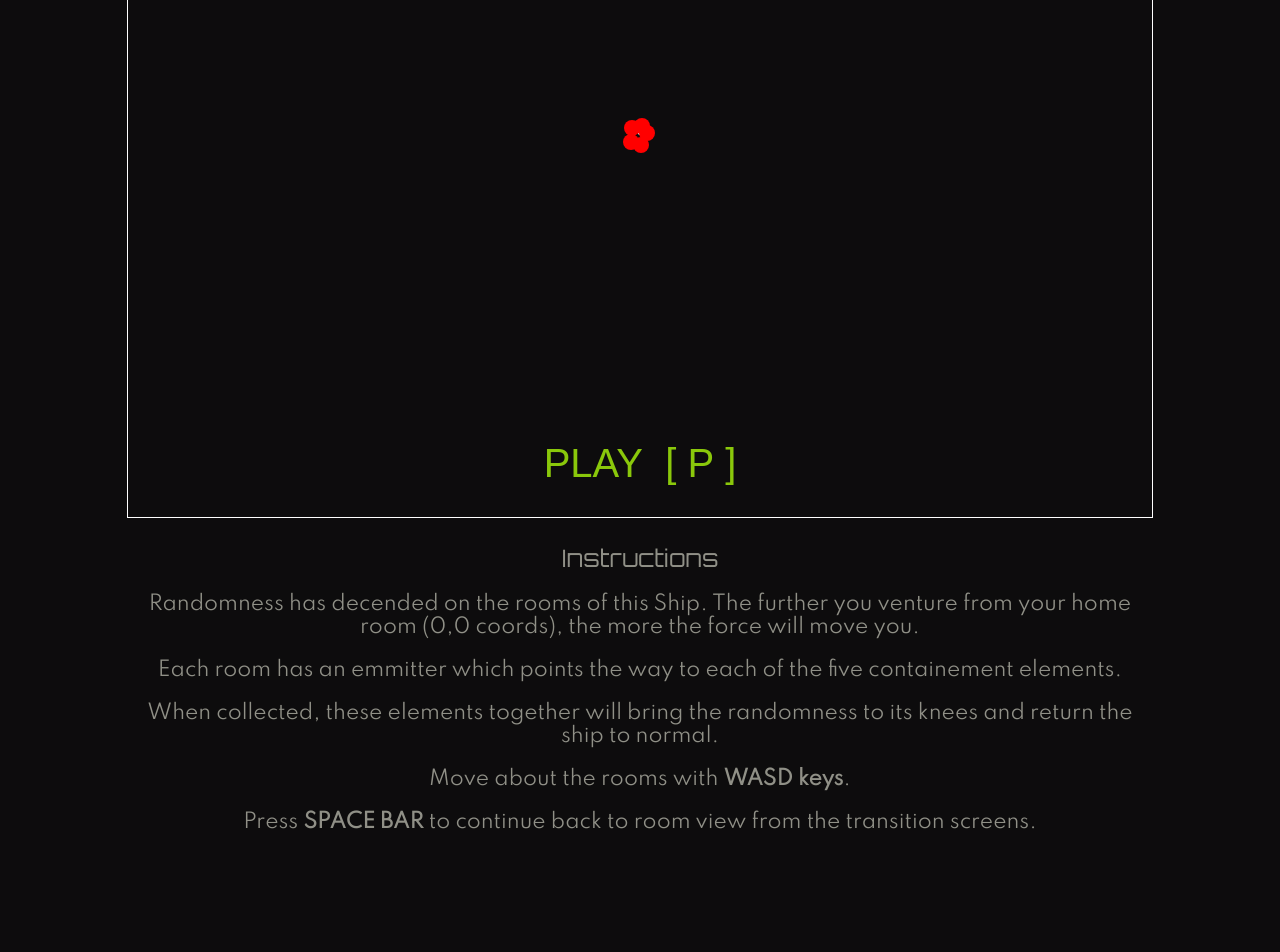
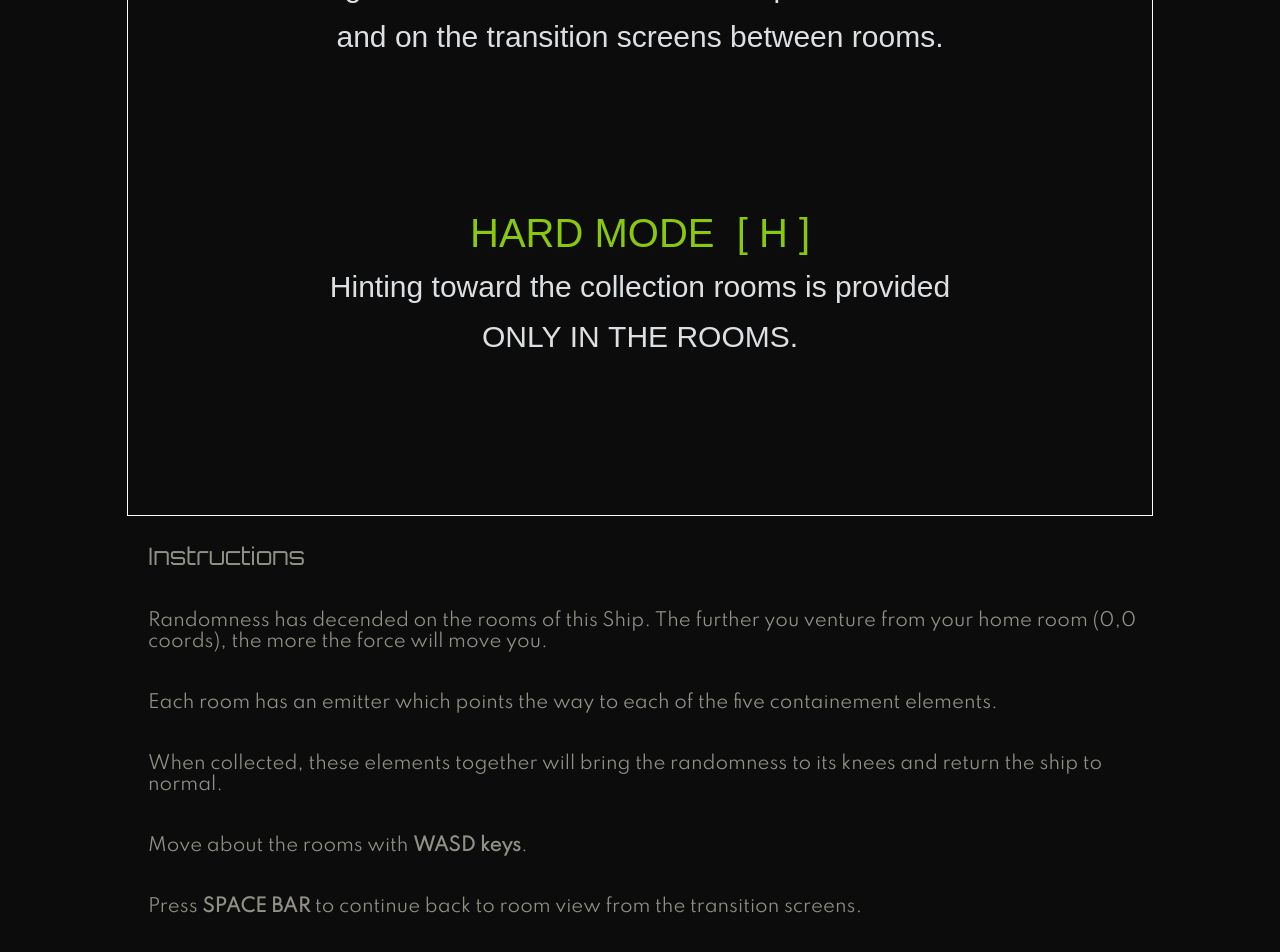
Before and after one commit to stipple3d/ST_LD48, a plain HTML site: page index.html in a window 1280 px wide. Shown: the part 326-1278 px from the top of the page. Before the commit the page ends 1180 px from the top, so only its background shows below. Drawn offline with Linux system fonts and the light colour scheme.

Commit message:
added hard mode and instructions and finished the HTML structure.

```diff
--- a/index.html
+++ b/index.html
@@ -25,7 +25,7 @@
             Randomness has decended on the rooms of this Ship. The further you venture from your home room (0,0 coords), the more the force will move you.
         </p>
         <p>
-            Each room has an emmitter which points the way to each of the five containement elements.
+            Each room has an emitter which points the way to each of the five containement elements.
         </p>
         <p>
             When collected, these elements together will bring the randomness to its knees and return the ship to normal.
--- a/js/data.js
+++ b/js/data.js
@@ -20,7 +20,7 @@ const config = {
 	transitionTickDuration: 0.12,
 	mapDisplayPadding: 10,
 	forceShowKeysInTransition: true,
-	debugDraw: true,
+	debugDraw: false,
 };
 
 const keyPartColors = ['#ff2a6d', '#1261d1', '#ff6e27', '#a0ffe3', '#fbf665', 'purple'];
--- a/js/init.js
+++ b/js/init.js
@@ -15,6 +15,8 @@ let discoveredExtentsLeft, discoveredExtentsRight, discoveredExtentsUp, discover
 let discoveredRooms;
 
 let keyParts;
+
+let hardMode = false;
 //----------------------
 
 //for now, importing the tileMap image and storing it globally
--- a/js/scenes/mainMenuScene.js
+++ b/js/scenes/mainMenuScene.js
@@ -78,8 +78,18 @@ class MainMenuScene extends Scene{
 
         console.log('KEY PRESSED: ' + e.key);
 
-		if(e.key == 'p'){
+		if(e.key == 'e'){
 			//PLAY SELECTED
+
+			hardMode = false;
+
+			//goto newPlayer scene (that will take care of everything else)
+			sceneManager.gotoScene({name: 'room'});
+		}
+		else if(e.key == 'h'){
+			//PLAY SELECTED
+
+			hardMode = true;
 
 			//goto newPlayer scene (that will take care of everything else)
 			sceneManager.gotoScene({name: 'room'});
@@ -108,7 +118,17 @@ class MainMenuScene extends Scene{
 		context.textAlign = 'center';
 		context.font = '40px Arial';
 		context.fillStyle = '#8ac80b';
-		context.fillText('PLAY  [ P ]', canvas.width /2, canvas.height -40);
+		context.fillText('EASY MODE  [ E ]', canvas.width /2, 200);
+		context.fillText('HARD MODE  [ H ]', canvas.width /2, 500);
+
+		context.beginPath();
+		// context.textAlign = 'left';
+		context.fillStyle = '#dce0e3';
+		context.font = '30px Arial';
+		context.fillText('Hinting toward the collection rooms is provided in rooms', canvas.width /2, 250);
+		context.fillText('and on the transition screens between rooms.', canvas.width /2, 300);
+		context.fillText('Hinting toward the collection rooms is provided', canvas.width /2, 550);
+		context.fillText('ONLY IN THE ROOMS.', canvas.width /2, 600);
 
 
 		if(config.debugDraw){
--- a/js/scenes/roomTransitionScene.js
+++ b/js/scenes/roomTransitionScene.js
@@ -83,9 +83,9 @@ class RoomTransitionScene extends Scene{
 			this.tempExtentsDown = playerRoomY + this.maxMove;
 		}
 
-		//if we are forcing display of all key parts (config setting),
+		//if we are forcing display of all key parts (EASY MODE),
 		//expand the extents to include all of the keyPrt rooms as well
-		if(config.forceShowKeysInTransition){
+		if(!hardMode){
 			for(var kpr = 0; kpr < keyParts.length; kpr++){
 				if(keyParts[kpr].x < this.tempExtentsLeft)
 					this.tempExtentsLeft = keyParts[kpr].x;
@@ -158,6 +158,8 @@ class RoomTransitionScene extends Scene{
 
 		if(this.displayComplete && e.keyCode == 32){
 			//CONTINUE SELECTED
+
+			e.preventDefault();
 
 			//goto newPlayer scene (that will take care of everything else)
 			sceneManager.gotoScene({name: 'room'});
@@ -312,7 +314,7 @@ class RoomTransitionScene extends Scene{
 
 		//if we are forcing display of all key parts (config setting),
 		//draw each key part room as a bordered box
-		if(config.forceShowKeysInTransition){
+		if(!hardMode){
 			for(var kpr = 0; kpr < keyParts.length; kpr++){
 				if(!keyParts[kpr].found){
 					xAdjustment = keyParts[kpr].x - this.tempExtentsLeft;
--- a/styles/main.css
+++ b/styles/main.css
@@ -52,7 +52,7 @@ header h1{
 }
 
 header h2{
-    font-size: 2rem;
+    font-size: 1.8rem;
     margin: .6rem;
     display: block;
 }
@@ -69,6 +69,8 @@ section{
     /* background-color:violet; */
     /* height: 4rem; */
     position: relative;
+    text-align: left;
+    padding-left: 2rem;
 }
 section h1{
     font: 2.4rem var(--logoFont);
@@ -76,7 +78,7 @@ section h1{
     display: block;
 }
 section p{
-    margin: 2rem 0;
-    font-size: 2rem;
+    margin: 4rem 0;
+    font-size: 1.8rem;
     display: block;
 }
```
